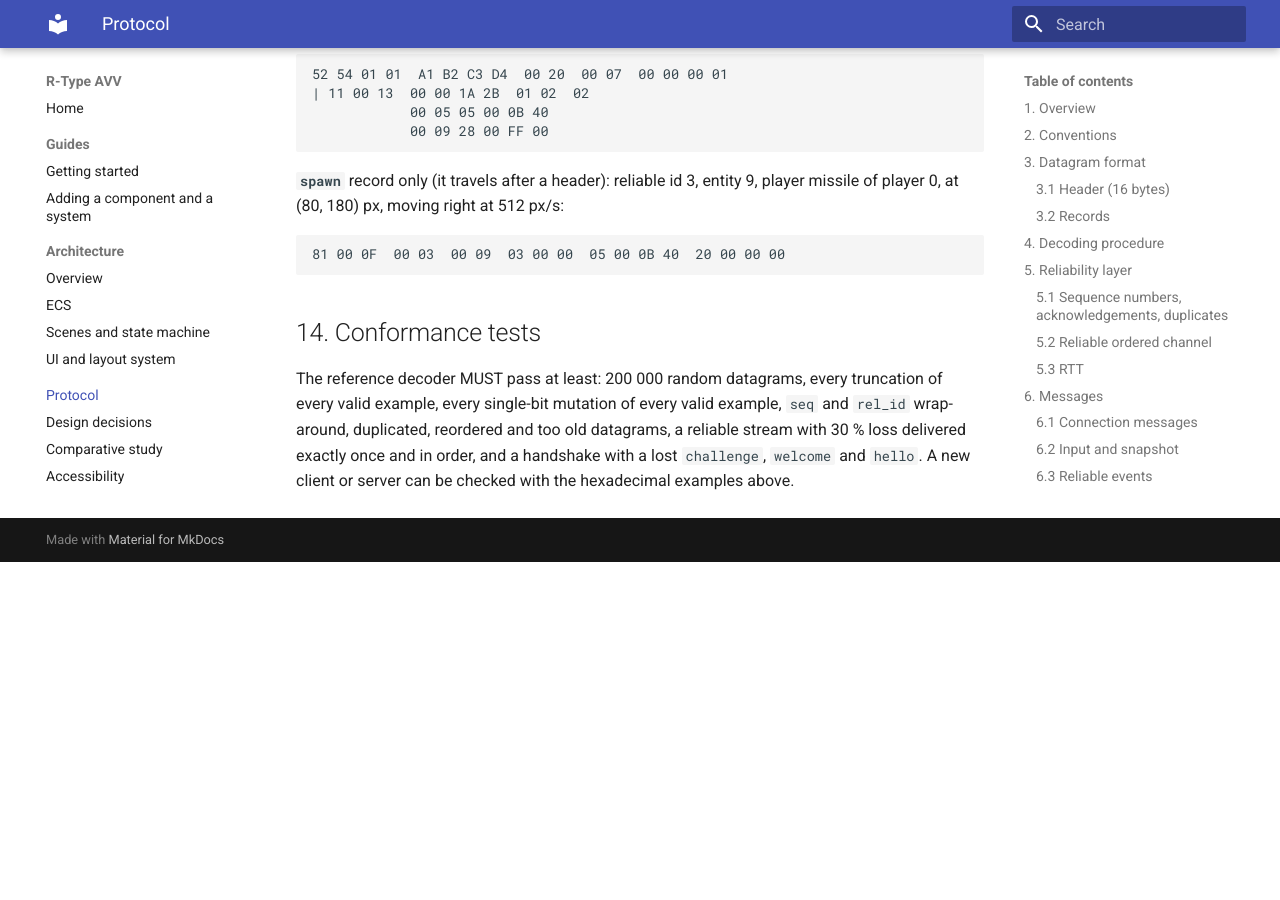
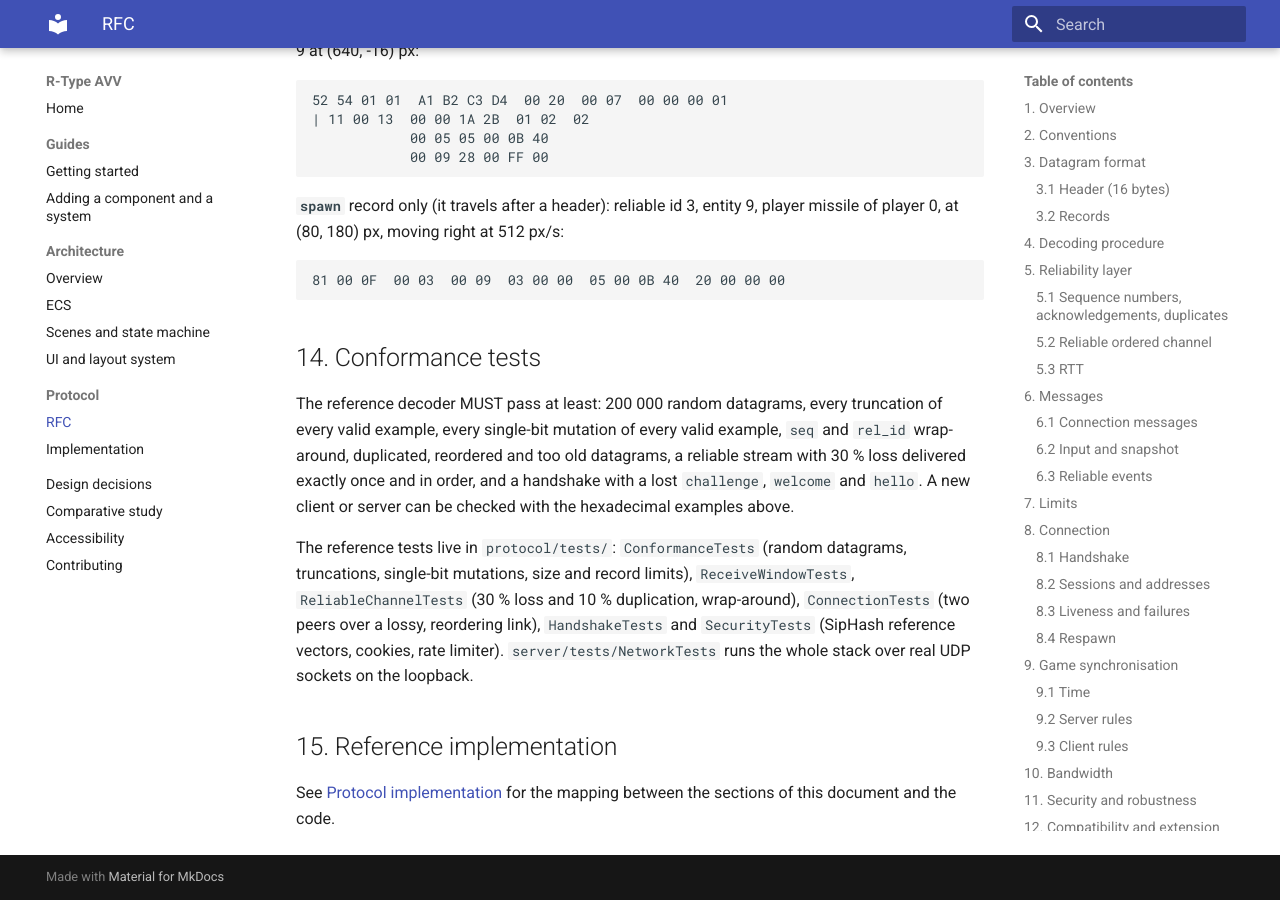
Before and after one commit to Chezrush/R-TYPE, an MkDocs documentation site: the page built from docs/protocol/rtype-protocol.md, in a window 1280 px wide and 900 px high, scrolled down 14285 px. Built offline with MkDocs 1.6.1 and Material for MkDocs 9.7.7, drawn with Linux system fonts in a browser that asks for light colours; before the commit the page ends 14847 px from its top, so only the background shows below that; some of the changed text lies outside the part shown.

Commit message:
docs(protocol): map the rfc to the implementation

```diff
--- a/docs/protocol/rtype-protocol.md
+++ b/docs/protocol/rtype-protocol.md
@@ -490,3 +490,14 @@ valid example, every single-bit mutation of every valid example, `seq` and `rel_
 duplicated, reordered and too old datagrams, a reliable stream with 30 % loss delivered
 exactly once and in order, and a handshake with a lost `challenge`, `welcome` and `hello`.
 A new client or server can be checked with the hexadecimal examples above.
+
+The reference tests live in `protocol/tests/`: `ConformanceTests` (random datagrams, truncations,
+single-bit mutations, size and record limits), `ReceiveWindowTests`, `ReliableChannelTests` (30 %
+loss and 10 % duplication, wrap-around), `ConnectionTests` (two peers over a lossy, reordering
+link), `HandshakeTests` and `SecurityTests` (SipHash reference vectors, cookies, rate limiter).
+`server/tests/NetworkTests` runs the whole stack over real UDP sockets on the loopback.
+
+## 15. Reference implementation
+
+See [Protocol implementation](implementation.md) for the mapping between the sections of this
+document and the code.
--- a/mkdocs.yml
+++ b/mkdocs.yml
@@ -26,7 +26,9 @@ nav:
       - ECS: architecture/ecs.md
       - Scenes and state machine: architecture/scenes.md
       - UI and layout system: architecture/ui.md
-  - Protocol: protocol/rtype-protocol.md
+  - Protocol:
+      - RFC: protocol/rtype-protocol.md
+      - Implementation: protocol/implementation.md
   - Design decisions: decisions.md
   - Comparative study: comparative-study.md
   - Accessibility: accessibility.md
```
Also changed, not shown: other parts of docs/protocol/rtype-protocol.md (+3 -3 lines), docs/protocol/implementation.md (added, +76 -0 lines).
